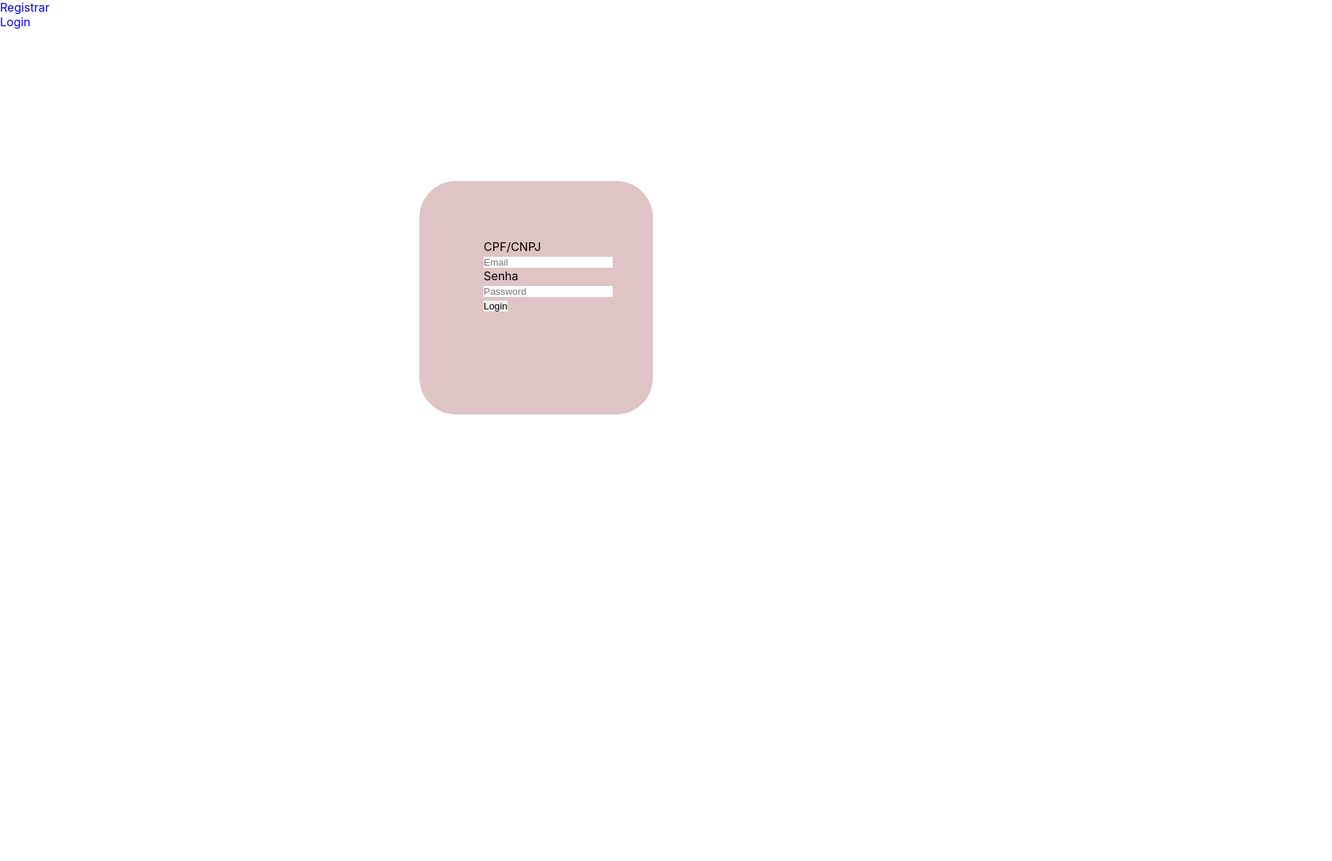
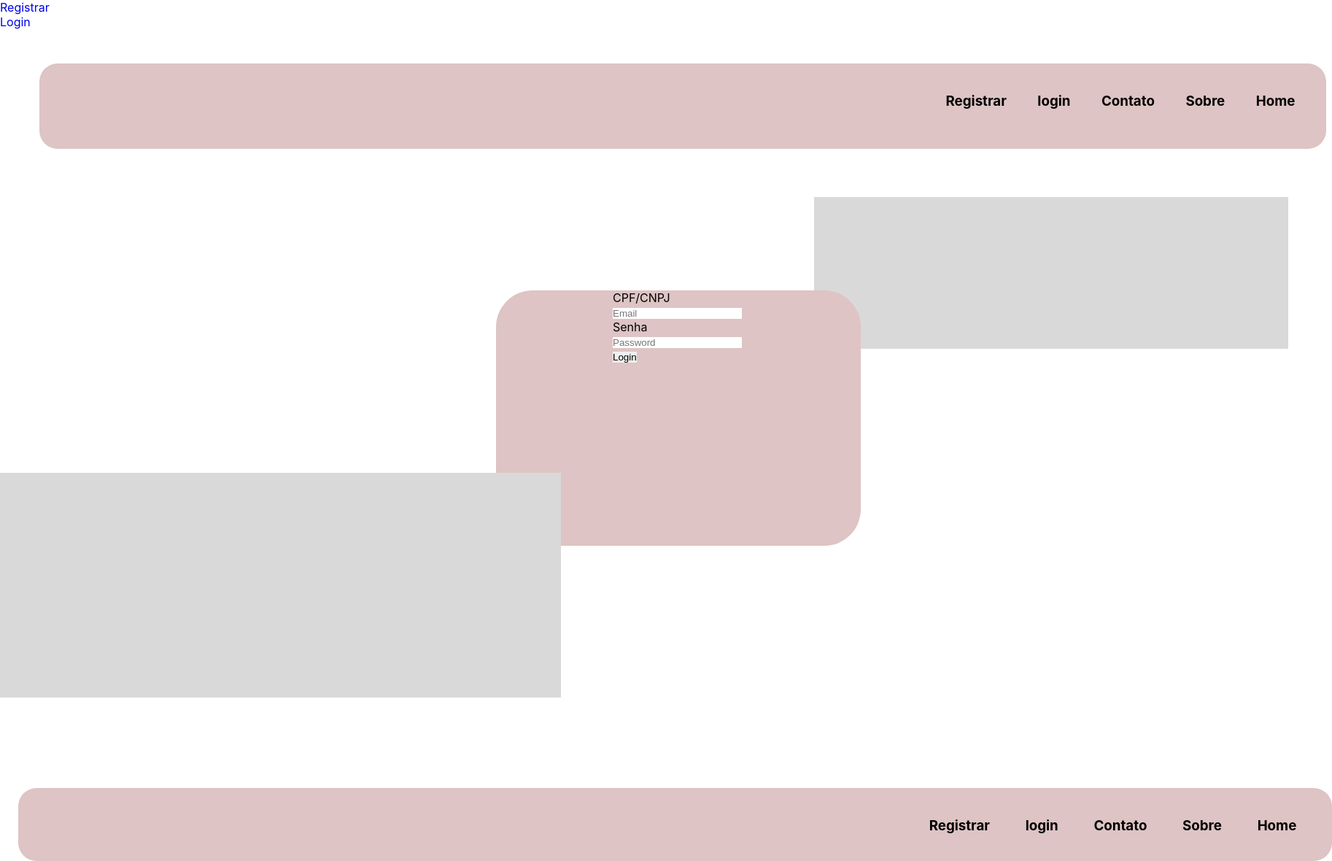
Before and after one commit to urnzz/webapp-eleos, a React (Create React App) app in the folder frontend/: page /login in a window 1280 px wide. Shown: the whole page at 73% size, 1826 px wide, since content can reach past the window. Before the commit the page ends 800 px from the top, so only its background shows below. Built offline with nearby package versions, Linux system fonts and the light colour scheme.

Commit message:
CSS login

```diff
--- a/frontend/src/pages/Login.js
+++ b/frontend/src/pages/Login.js
@@ -29,13 +29,33 @@ function Login() {
     };
 
     return (
-        <div class="login">
         <div>
+        <div class="menu">
+             <div class="menu-esquerda">
 
+             </div>
+
+             <div class="menu-direita">
+
+                     <h3 class="menu-texto">Home</h3>
+
+                     <h3 class="menu-texto">Sobre</h3>
+
+                     <h3 class="menu-texto">Contato</h3>
+
+                     <h3 class="menu-texto">login</h3>
+
+                     <h3 class="menu-texto">Registrar</h3>
+
+             </div>
+
+         </div>
+             <div class="fundo">
 
              </div>
 
 
+         <div class="login">
              {error && <p style={{ color: 'red' }}>{error}</p>}
              <form>
                 <div class="items">
@@ -57,6 +77,29 @@ function Login() {
                 </div>
              </form>
          </div>
+             <div class="fundo2">
+
+             </div>
+         <div class="rodape-footer">
+             <div class="footer-esquerda">
+
+             </div>
+             <div class="footer-direita">
+                     <h3 class="footer-texto">Home</h3>
+
+                     <h3 class="footer-texto">Sobre</h3>
+
+                     <h3 class="footer-texto">Contato</h3>
+
+                     <h3 class="footer-texto">login</h3>
+
+                     <h3 class="footer-texto">Registrar</h3>
+
+             </div>
+         </div>
+
+     </div>
+
     );
 }
 
--- a/frontend/src/pages/login.css
+++ b/frontend/src/pages/login.css
@@ -7,19 +7,40 @@
     appearance: 0;
     border: 0;
     text-decoration: none;
-    box-sizing: border-box;
+
+}
+.menu{
+    width: 1764px;
+    height: 117px;
+    border-radius: 25px;
+    background: #DEC4C4;
+    margin-top: 47px;
+    margin-left: 54px;
+
+}
+
+.menu .menu-direita{
+    display: flex;
+    flex-direction: row-reverse;
+    justify-content: space-evenly;
+    margin-left: 1200px;
+
+
+}
+
+.menu .menu-direita .menu-texto{
+    margin-top: 40px;
 }
 
 .login{
-    display: flex;
-    margin-left: 35.94rem;
-    margin-top: 13rem;
+    display: block;
+    margin-top: -160px;
+    margin-left: 680px;
     background: #DEC4C4;
-    width: 20rem;
-    height: 20rem;
+    width: 500px;
+    height: 350px;
     flex-shrink: 0;
     border-radius: 3.125rem;
-
 
 
 
@@ -30,6 +51,45 @@
 }
 
 .login .items{
-    margin-left: 5.5rem;
-    margin-top: 5rem;
+    margin-left: 160px;
+    margin-top: 80px;
 }
+
+.rodape-footer{
+    width: 1801px;
+    height: 100px;
+    border-radius: 25px;
+    background: #DEC4C4;
+    margin-top: 124px;
+    margin-left: 25px;
+
+}
+
+.rodape-footer .footer-direita{
+    display: flex;
+    flex-direction: row-reverse;
+    justify-content: space-evenly;
+    margin-left: 1200px;
+
+}
+
+.rodape-footer .footer-direita .footer-texto{
+    margin-top: 40px;
+}
+
+.fundo{
+  display: flex;
+  background:#D9D9D9;
+  width:650px;
+  height: 208px;
+  margin-top: 66px;
+  margin-left: 1116px;
+}
+
+.fundo2{
+    background:#D9D9D9;
+    width:769px;
+    height: 308px;
+    margin-top: -100px;
+
+  }
```
Lines whose indentation alone changed are shown as unchanged.
